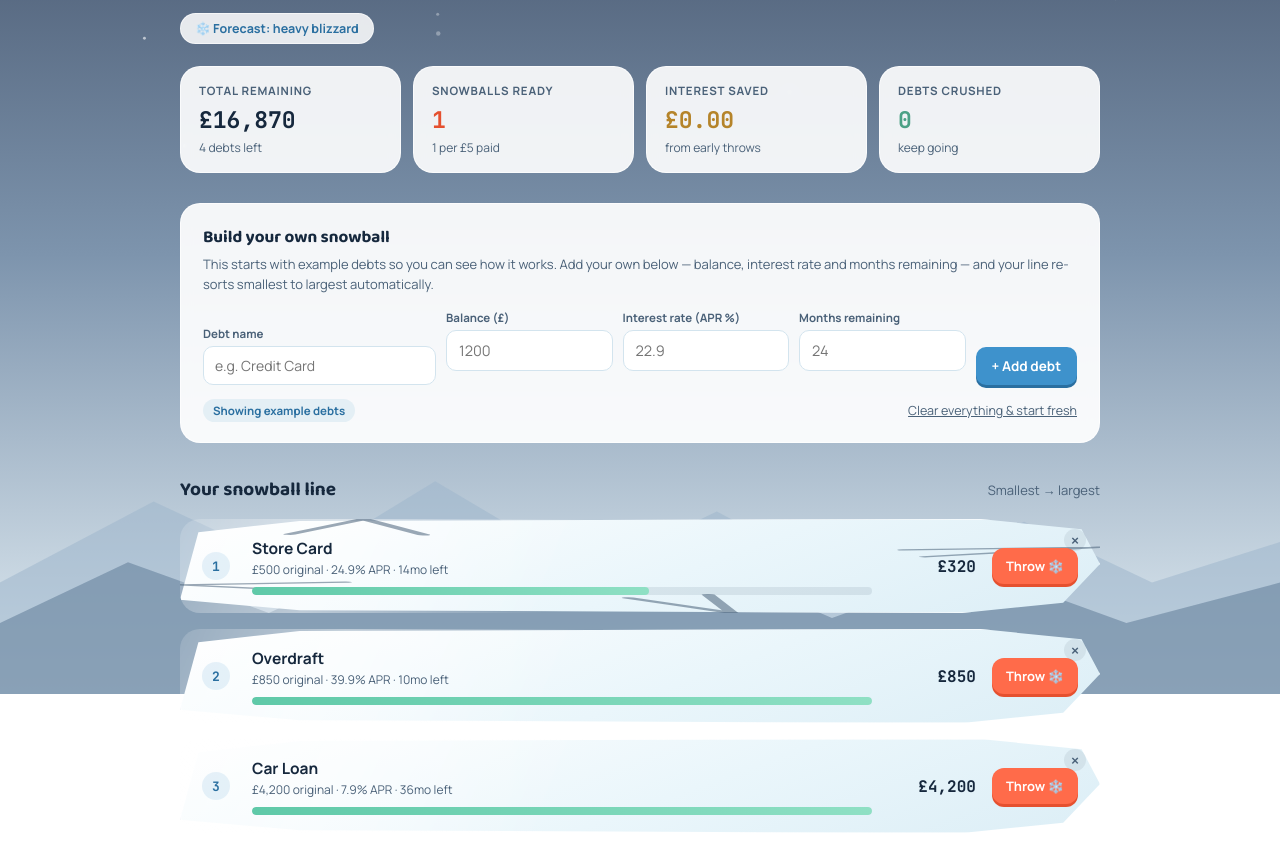
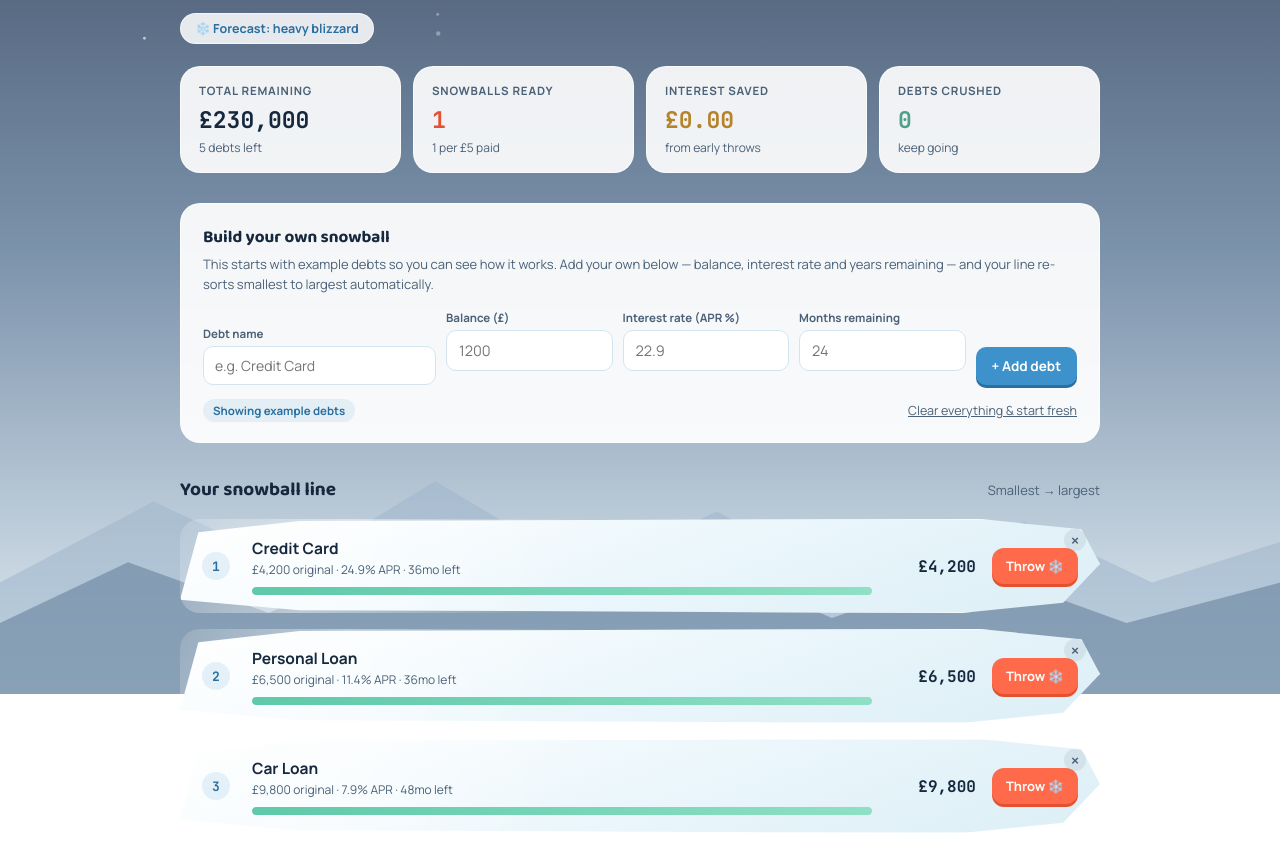
Before and after one commit to HectorTries/saveshare, a plain HTML site: page index.html in a window 1280 px wide. Shown: the part 106-952 px from the top of the page. Drawn offline with Linux system fonts and the light colour scheme.

Commit message:
Update default debts

```diff
--- a/index.html
+++ b/index.html
@@ -211,7 +211,7 @@
 
   <div class="setup-panel">
     <h3>Build your own snowball</h3>
-    <p class="hint">This starts with example debts so you can see how it works. Add your own below — balance, interest rate and months remaining — and your line re-sorts smallest to largest automatically.</p>
+    <p class="hint">This starts with example debts so you can see how it works. Add your own below — balance, interest rate and years remaining — and your line re-sorts smallest to largest automatically.</p>
     <div class="setup-grid">
       <div class="field"><label for="inName">Debt name</label><input type="text" id="inName" placeholder="e.g. Credit Card"></div>
       <div class="field"><label for="inBalance">Balance (£)</label><input type="number" id="inBalance" min="1" step="1" placeholder="1200"></div>
@@ -331,10 +331,11 @@
 
   // Load from localStorage or use demo data
   let debts = JSON.parse(localStorage.getItem('snowball_debts')) || [
-    { id:1, name:'Store Card',   balance:320,   original:500,   rate:24.9, termMonths:14 },
-    { id:2, name:'Overdraft',    balance:850,   original:850,   rate:39.9, termMonths:10 },
-    { id:3, name:'Car Loan',     balance:4200,  original:4200,  rate:7.9,  termMonths:36 },
-    { id:4, name:'Student Loan', balance:11500, original:11500, rate:5.5,  termMonths:96 },
+    { id:1, name:'Mortgage',     balance:185000, original:185000, rate:4.2,  termMonths:300 },
+    { id:2, name:'Student Loan', balance:24500,  original:24500,  rate:5.5,  termMonths:180 },
+    { id:3, name:'Credit Card',  balance:4200,   original:4200,   rate:24.9, termMonths:36 },
+    { id:4, name:'Car Loan',     balance:9800,   original:9800,   rate:7.9,  termMonths:48 },
+    { id:5, name:'Personal Loan',balance:6500,   original:6500,   rate:11.4, termMonths:36 },
   ];
   let nextId = Math.max(5, ...debts.map(d => d.id + 1));
   let banked = parseInt(localStorage.getItem('snowball_banked')) || 3;
```
